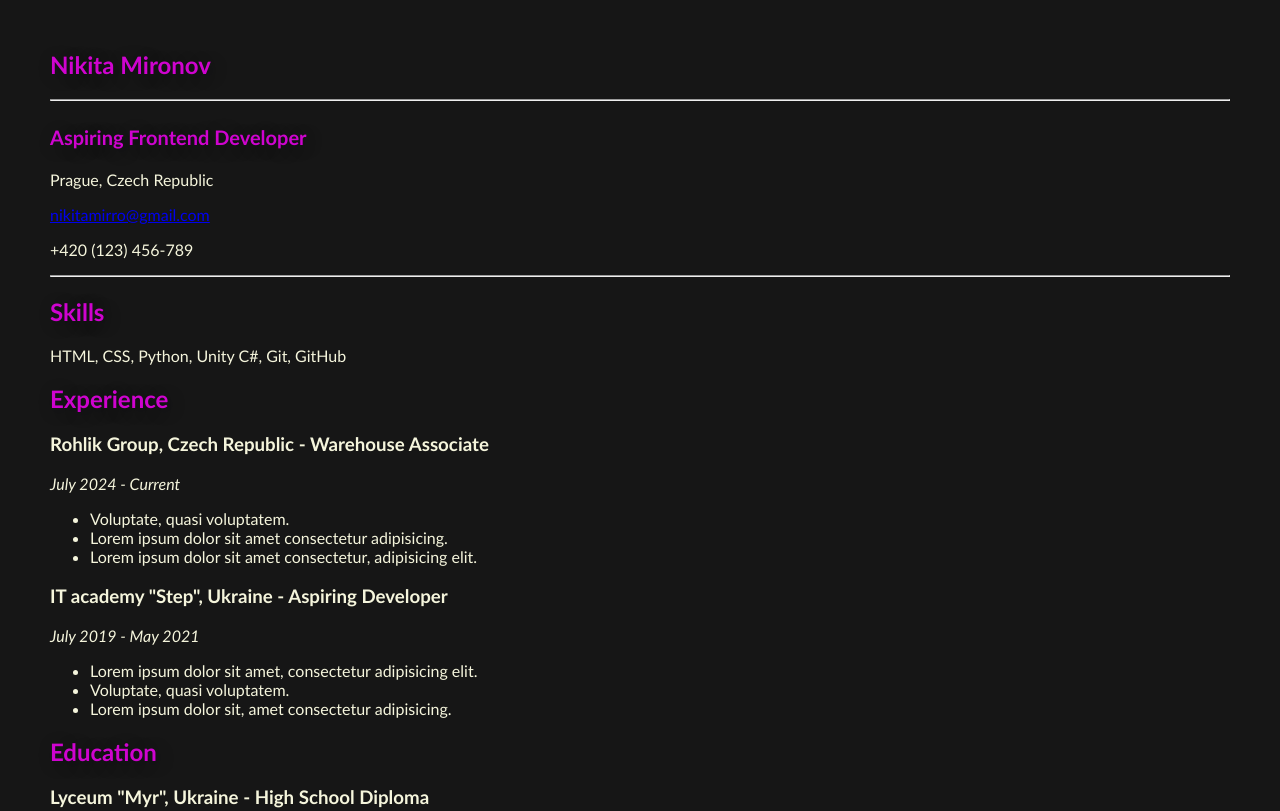
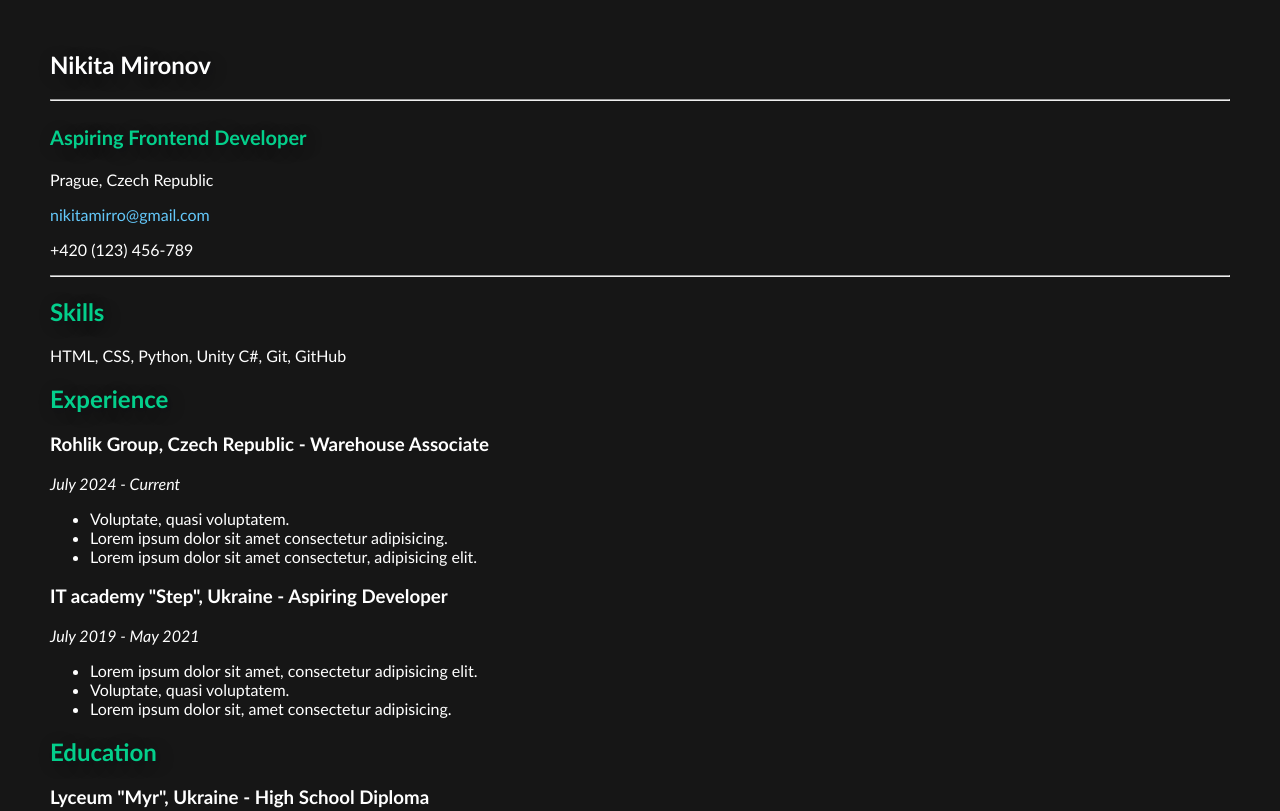
Before and after one commit to nikitamirro/Nikita-Mironov-CV, a plain HTML site: page index.html in a window 1280 px wide. Shown: the top 811 px of the page. Drawn offline with Linux system fonts and the light colour scheme.

Commit message:
Updated headers and body text colors

```diff
--- a/index.html
+++ b/index.html
@@ -11,7 +11,7 @@
 <body>
     <header>
         <section>
-            <h1>Nikita Mironov</h1>
+            <h1 class="cv-name">Nikita Mironov</h1>
             <hr>
             <h2><small>Aspiring Frontend Developer</small></h2>
             <p>Prague, Czech Republic</p>
--- a/style.css
+++ b/style.css
@@ -1,11 +1,20 @@
 h1, h2 {
-    color: rgba(255, 0, 255, 0.801);
+    color: rgba(0, 255, 170, 0.801);
     text-shadow: 3px 3px 15px rgba(0, 0, 20, 0.4);
+}
+
+.cv-name {
+    color: rgb(255, 255, 255);
 }
 
 body {
     font-family: Calibri, sans-serif;
-    color: beige;
+    color: white;
     background-color: rgb(22, 22, 22);
     margin: 50px;
 }
+
+a {
+    color: rgb(100, 200, 250);
+    text-decoration: none;
+}
```
